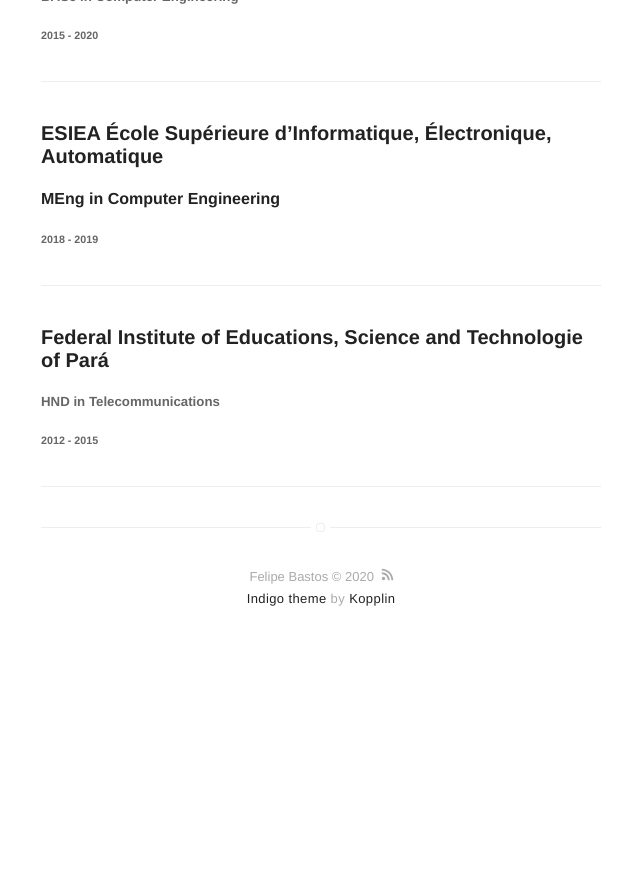
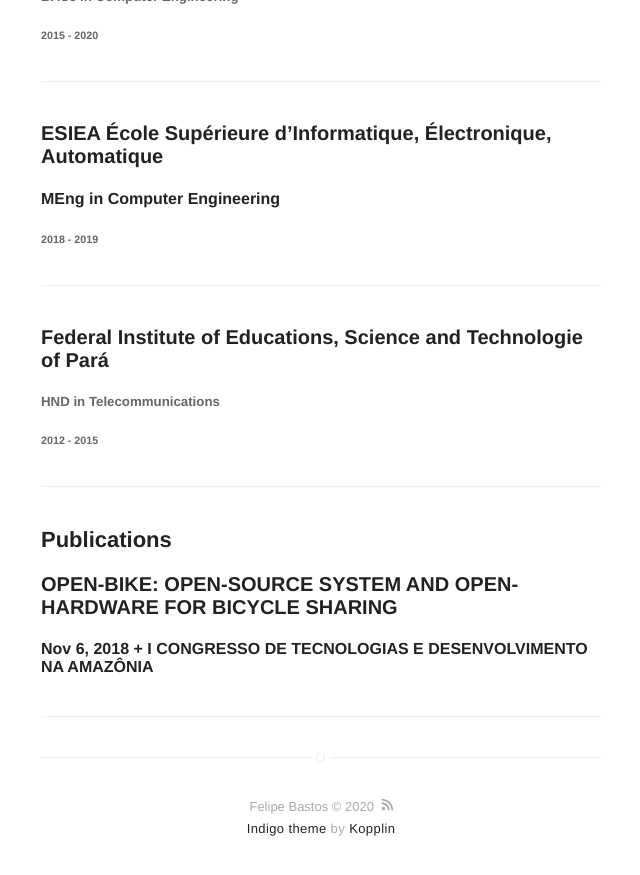
Before and after one commit to felipebastosb/felipebastosb.github.io, a Jekyll site: the page built from resume.md, in a window 1280 px wide and 900 px high, scrolled down 2036 px. Shown: the top 875 px of the window, without its empty margins (319-959 px from the left). Built offline with Jekyll 4.4.1, drawn with Linux system fonts in a browser that asks for light colours; before the commit the page ends 2706 px from its top, so only the background shows below that.

Commit message:
Update resume.md

```diff
--- a/resume.md
+++ b/resume.md
@@ -74,3 +74,10 @@ Here you can download my CV in [Portuguese](https://google.com/), [English](http
 ###### 2012 - 2015
 
 ---
+
+## Publications
+
+### OPEN-BIKE: OPEN-SOURCE SYSTEM AND OPEN-HARDWARE FOR BICYCLE SHARING
+####  Nov 6, 2018 + I CONGRESSO DE TECNOLOGIAS E DESENVOLVIMENTO NA AMAZÔNIA
+
+---
```
